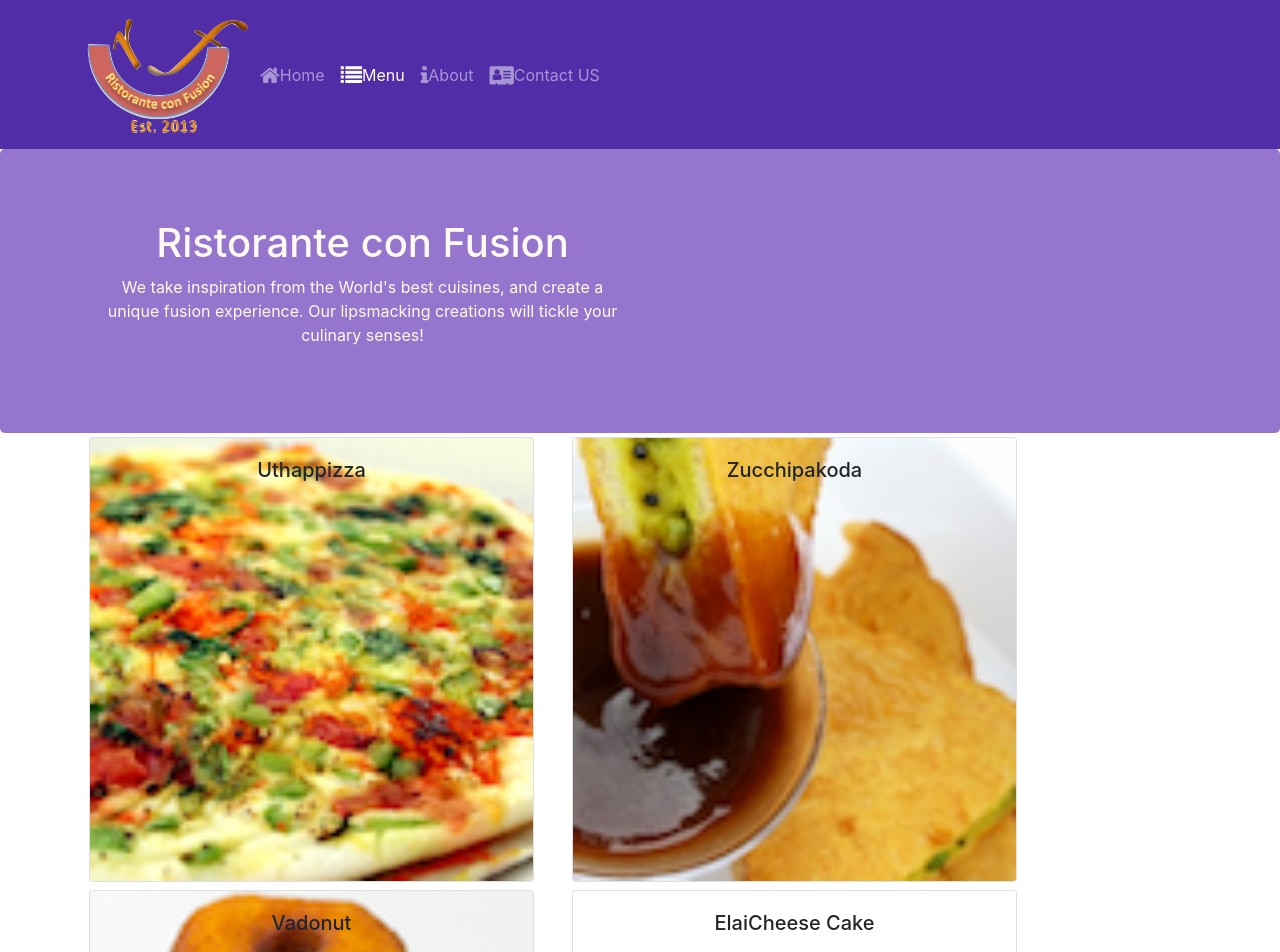
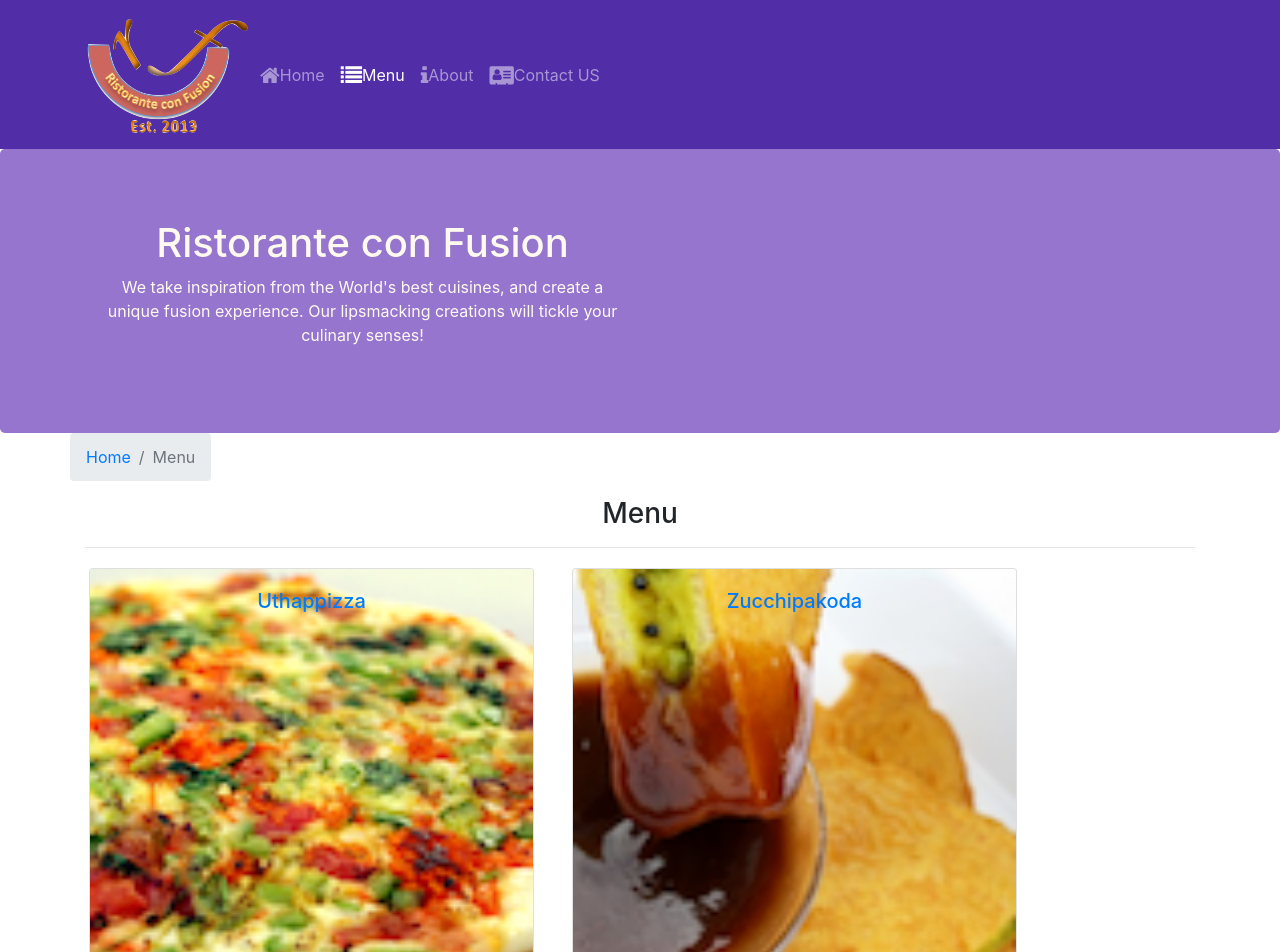
Before and after one commit to liminjun/front-end-react, a React (Create React App) app: page /menu in a window 1280 px wide. Shown: the top 952 px of the page. Built offline with nearby package versions, Linux system fonts and the light colour scheme.

Commit message:
feat:SPA part2.

```diff
--- a/src/components/AboutComponent.js
+++ b/src/components/AboutComponent.js
@@ -1,11 +1,24 @@
 import React, { Component } from 'react';
-
+import { Breadcrumb, BreadcrumbItem } from 'reactstrap';
+import {Link} from 'react-router-dom';
 
 
 class About extends Component {
     render() {
         return (
            <>
+           <div className="row">
+                <Breadcrumb>
+                    <BreadcrumbItem>
+                        <Link to="/home">Home</Link>
+                    </BreadcrumbItem>
+                    <BreadcrumbItem>
+                        <Link to="/about">About</Link>
+                    </BreadcrumbItem>
+
+                </Breadcrumb>
+
+            </div>
            <p>About page.</p>
            </>
         )
--- a/src/components/ContactComponent.js
+++ b/src/components/ContactComponent.js
@@ -1,11 +1,24 @@
 import React, { Component } from 'react';
-
-
+import { Breadcrumb, BreadcrumbItem } from 'reactstrap';
+import {Link} from 'react-router-dom';
 
 function Contact(props) {
     return (
         <div className="container">
+            <div className="row">
+                <Breadcrumb>
+                    <BreadcrumbItem>
+                        <Link to="/home">Home</Link>
+                    </BreadcrumbItem>
+                    <BreadcrumbItem>
+                        <Link to="/contactus">Contact Us</Link>
+                    </BreadcrumbItem>
+
+                </Breadcrumb>
+
+            </div>
             <div className="row row-content">
+
                 <div className="col-12">
                     <h3>Location Information</h3>
                 </div>
--- a/src/components/DishDetailComponent.js
+++ b/src/components/DishDetailComponent.js
@@ -1,6 +1,6 @@
 import React, { Component } from 'react';
-import { Card, CardImg, CardText, CardBody, CardTitle } from 'reactstrap';
-
+import { Card, CardImg, CardText, CardBody, CardTitle, Breadcrumb, BreadcrumbItem } from 'reactstrap';
+import { Link } from 'react-router-dom';
 
 function RenderDish({ dish }) {
   if (dish) {
@@ -23,6 +23,7 @@ function RenderDish({ dish }) {
 }
 
 function RenderComments({ comments }) {
+
   if (comments) {
     const commentList = comments.map((comment) => {
       return (
@@ -47,14 +48,33 @@ function RenderComments({ comments }) {
   }
 }
 const DishDetail = (props) => {
-  debugger;
+
   if (props.dish != null) {
     return (
-      <div>
-        <h3>Selected Dish:</h3>
+      <div className="container">
+
         <div className="row">
-          <RenderDish dish={props.dish}></RenderDish>
-          <RenderComments comments={props.dish.comments}></RenderComments>
+          <Breadcrumb>
+            <BreadcrumbItem>
+              <Link to="/home">Home</Link>
+            </BreadcrumbItem>
+            <BreadcrumbItem>
+              <Link to="/menu">Menu</Link>
+            </BreadcrumbItem>
+            <BreadcrumbItem active>{props.dish.name}</BreadcrumbItem>
+          </Breadcrumb>
+          <div className="col-12">
+            <h3>{props.dish.name}</h3>
+            <hr />
+          </div>
+          <div className="row">
+            <div className="col-12 col-md-5 m-1">
+              <RenderDish dish={props.dish} />
+            </div>
+            <div className="col-12 col-md-5 m-1">
+              <RenderComments comments={props.comments} />
+            </div>
+          </div>
         </div>
       </div>
     )
--- a/src/components/MainComponent.js
+++ b/src/components/MainComponent.js
@@ -53,6 +53,16 @@ class Main extends Component {
         <About></About>
       )
     }
+    const ContactPage=()=>{
+      return (
+        <Contact></Contact>
+      )
+    }
+    const DishWithId=({match})=>{
+      return (
+        <DishDetail dish={this.state.dishes.filter((dish)=>dish.id===parseInt(match.params.dishId,10))[0]} comments={this.state.comments.filter((comment)=>comment.dishId===parseInt(match.params.dishId,10))}></DishDetail>
+      );
+    }
     return (
       <div className="App">
 
@@ -60,8 +70,9 @@ class Main extends Component {
         <Switch>
           <Route path="/home" component={HomePage}></Route>
           <Route exact path="/menu" component={() => <Menu dishes={this.state.dishes}></Menu>}></Route>
+          <Route path="/menu/:dishId" component={DishWithId}></Route>
           <Route path="/about" component={AboutPage}></Route>
-          <Route path="/contanctus" component={Contact}></Route>
+          <Route path="/contactus" component={ContactPage}></Route>
           <Redirect to="/home"></Redirect>
         </Switch>
         {/* <Menu dishes={this.state.dishes} onClick={(dishId)=>this.onDishSelect(dishId)}></Menu>
--- a/src/components/MenuComponent.js
+++ b/src/components/MenuComponent.js
@@ -1,16 +1,19 @@
 import React from 'react';
-import { Card, CardImg, CardImgOverlay, CardTitle } from 'reactstrap';
-
+import { Card, CardImg, CardImgOverlay, CardTitle, Breadcrumb, BreadcrumbItem } from 'reactstrap';
+import { Link } from 'react-router-dom';
 
 
 
 function RenderMenuItem({ dish, onClick }) {
   return (
-    <Card onClick={() => onClick(dish.id)}>
-      <CardImg width="100%" src={dish.image} alt={dish.name}></CardImg>
-      <CardImgOverlay>
-        <CardTitle>{dish.name}</CardTitle>
-      </CardImgOverlay>
+    <Card>
+      <Link to={`/menu/${dish.id}`}>
+        <CardImg width="100%" src={dish.image} alt={dish.name}></CardImg>
+        <CardImgOverlay>
+          <CardTitle>{dish.name}</CardTitle>
+        </CardImgOverlay>
+      </Link>
+
     </Card>
   )
 }
@@ -28,6 +31,18 @@ const Menu = (props) => {
   return (
     <div className="container">
       <div className="row">
+        <Breadcrumb>
+          <BreadcrumbItem>
+            <Link to="/home">Home</Link>
+          </BreadcrumbItem>
+          <BreadcrumbItem active>Menu</BreadcrumbItem>
+        </Breadcrumb>
+        <div className="col-12">
+          <h3>Menu</h3>
+          <hr/>
+        </div>
+      </div>
+      <div className="row">
         {menu}
       </div>
     </div>
```
